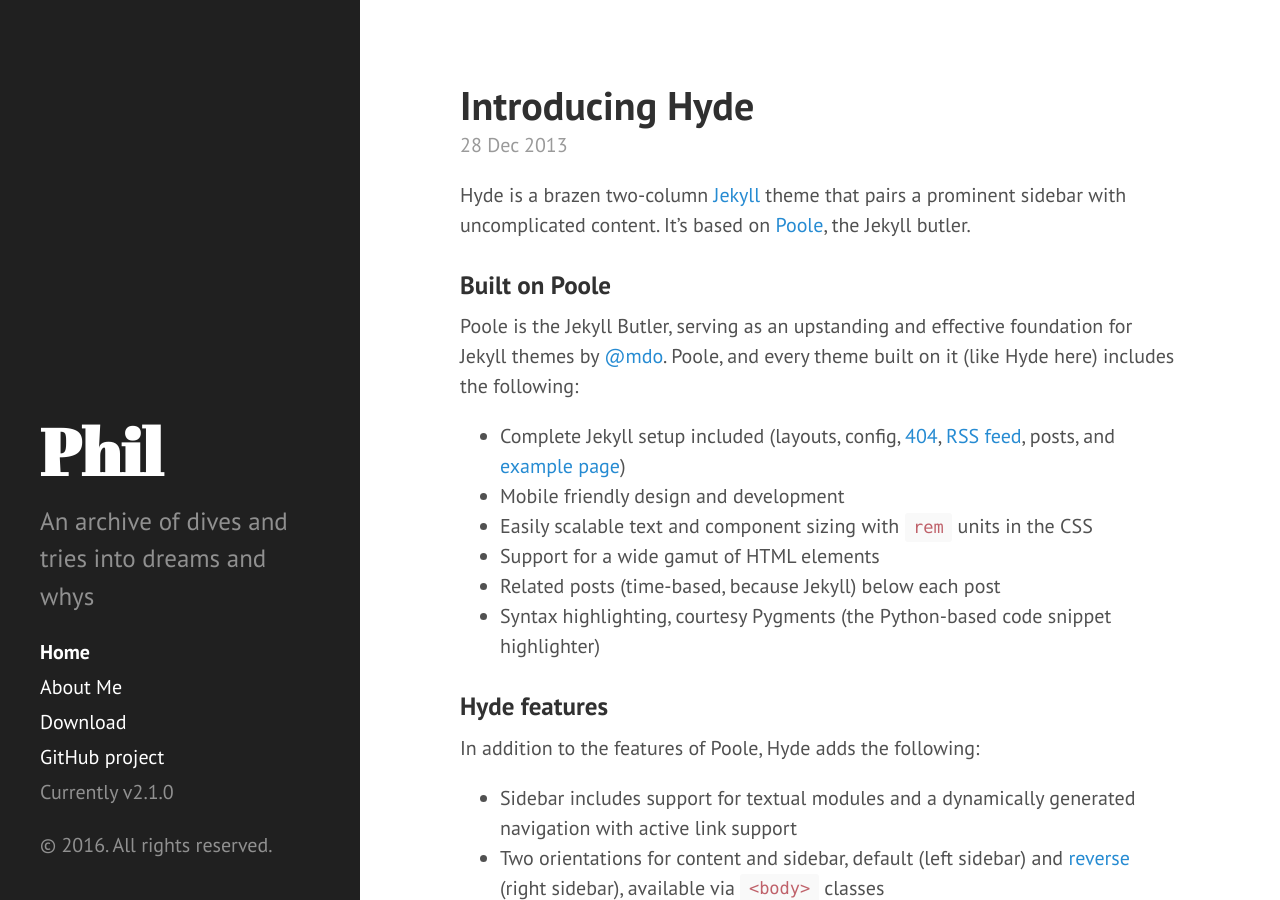
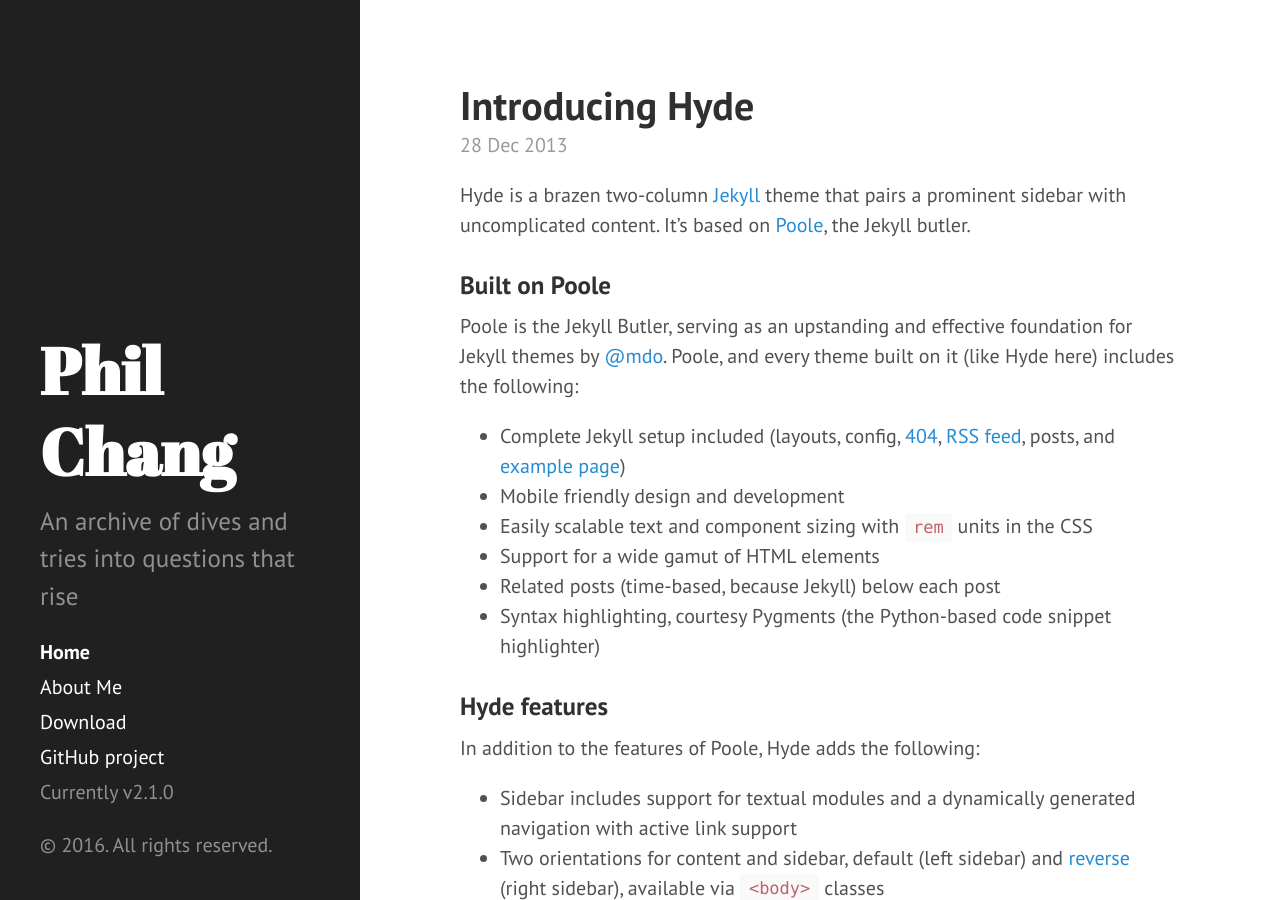
Before and after one commit to philipwilsonchang/philipwilsonchang.github.io, a Jekyll site: the page built from index.html, in a window 1280 px wide and 900 px high. Built offline with Jekyll 4.4.1, drawn with Linux system fonts in a browser that asks for light colours; the list of posts is cut into pages by our own code.

Commit message:
Update _config.yml

```diff
--- a/_config.yml
+++ b/_config.yml
@@ -6,9 +6,9 @@
 permalink:        pretty
 
 # Setup
-title:            Phil
+title:            Phil Chang
 tagline:          'A breakdown of me'
-description:      'An archive of dives and tries into dreams and whys'
+description:      'An archive of dives and tries into questions that rise'
 url:              http://i.philchang.me
 baseurl:          /
 
```
